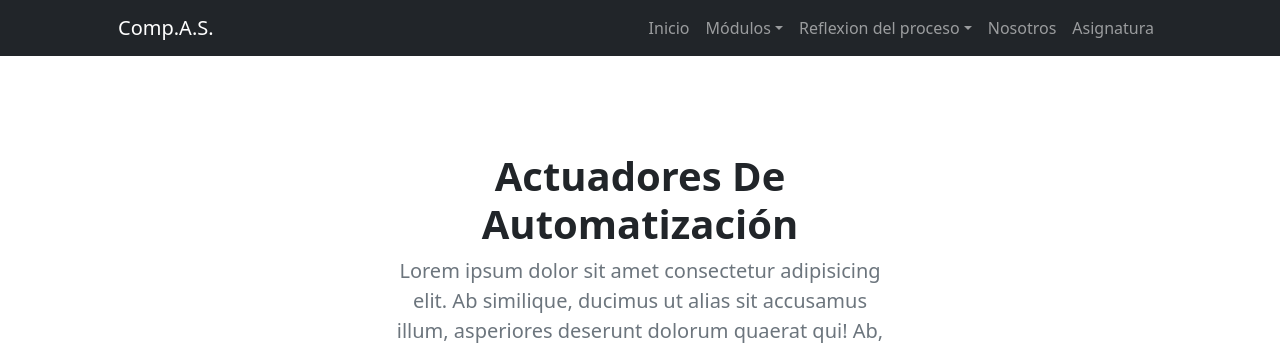
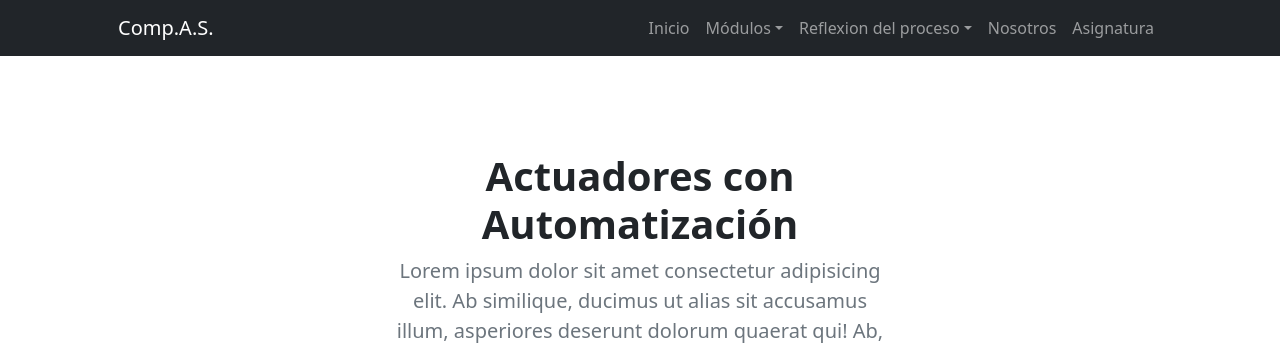
Before and after one commit to APM-GLSV/Comp.A.S, a Jekyll site: the page built from pages/modulos/actuadores.html, in a window 1280 px wide. Shown: the top 351 px of the page. Built offline with Jekyll 4.4.1, drawn with Linux system fonts in a browser that asks for light colours.

Commit message:
Commit prueba 2

```diff
--- a/pages/modulos/actuadores.html
+++ b/pages/modulos/actuadores.html
@@ -7,7 +7,7 @@ layout: default
         <div class="row gx-5 justify-content-center">
             <div class="col-lg-6">
                 <div class="text-center mb-5">
-                    <h1 class="fw-bolder">Actuadores De Automatización</h1>
+                    <h1 class="fw-bolder">Actuadores con Automatización</h1>
                     <p class="lead fw-normal text-muted mb-0">Lorem ipsum dolor sit amet consectetur adipisicing elit. Ab similique, ducimus ut alias sit accusamus illum, asperiores deserunt dolorum quaerat qui! Ab, quisquam explicabo magni dolores unde beatae quam a.</p>
                 </div>
             </div>
```
